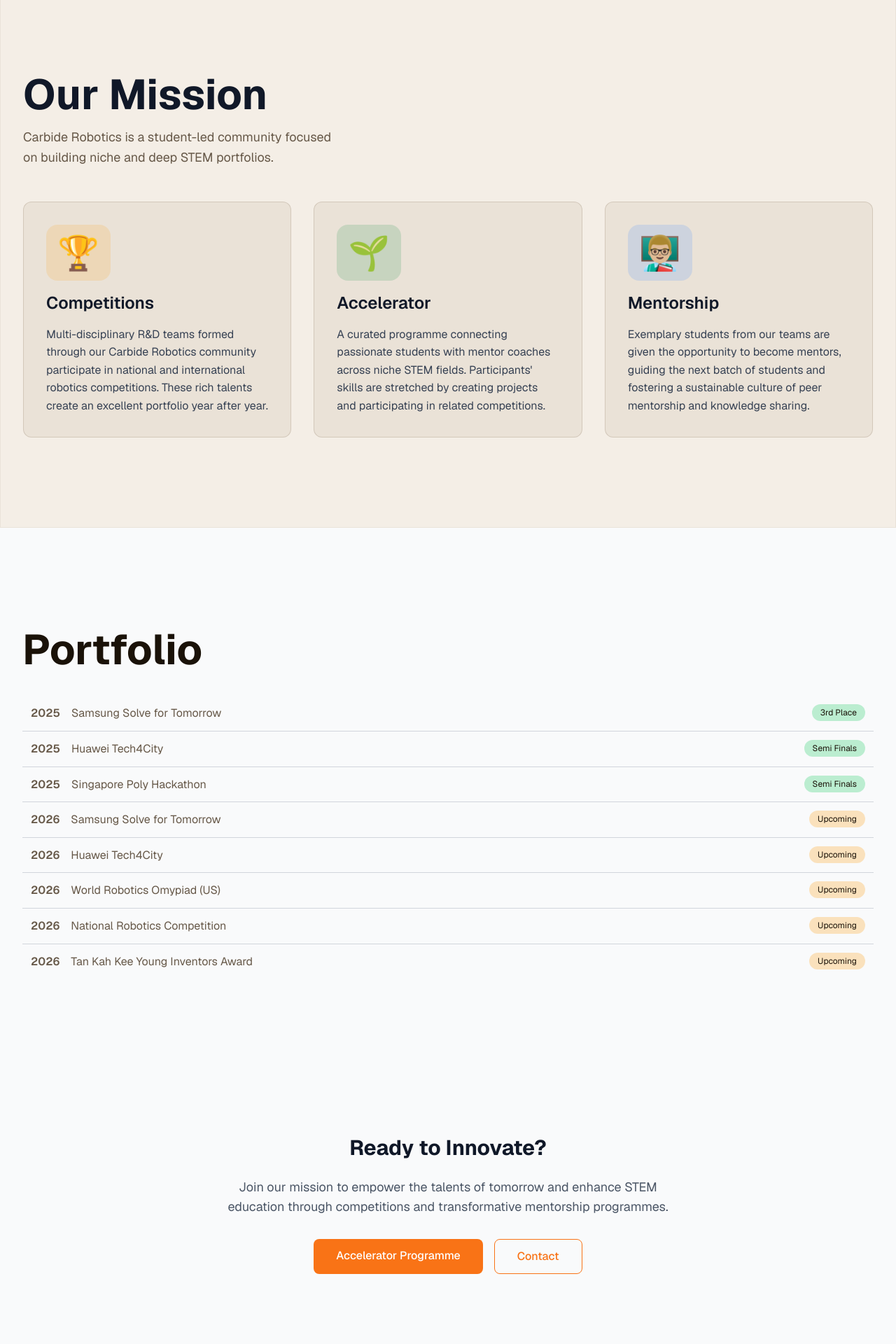
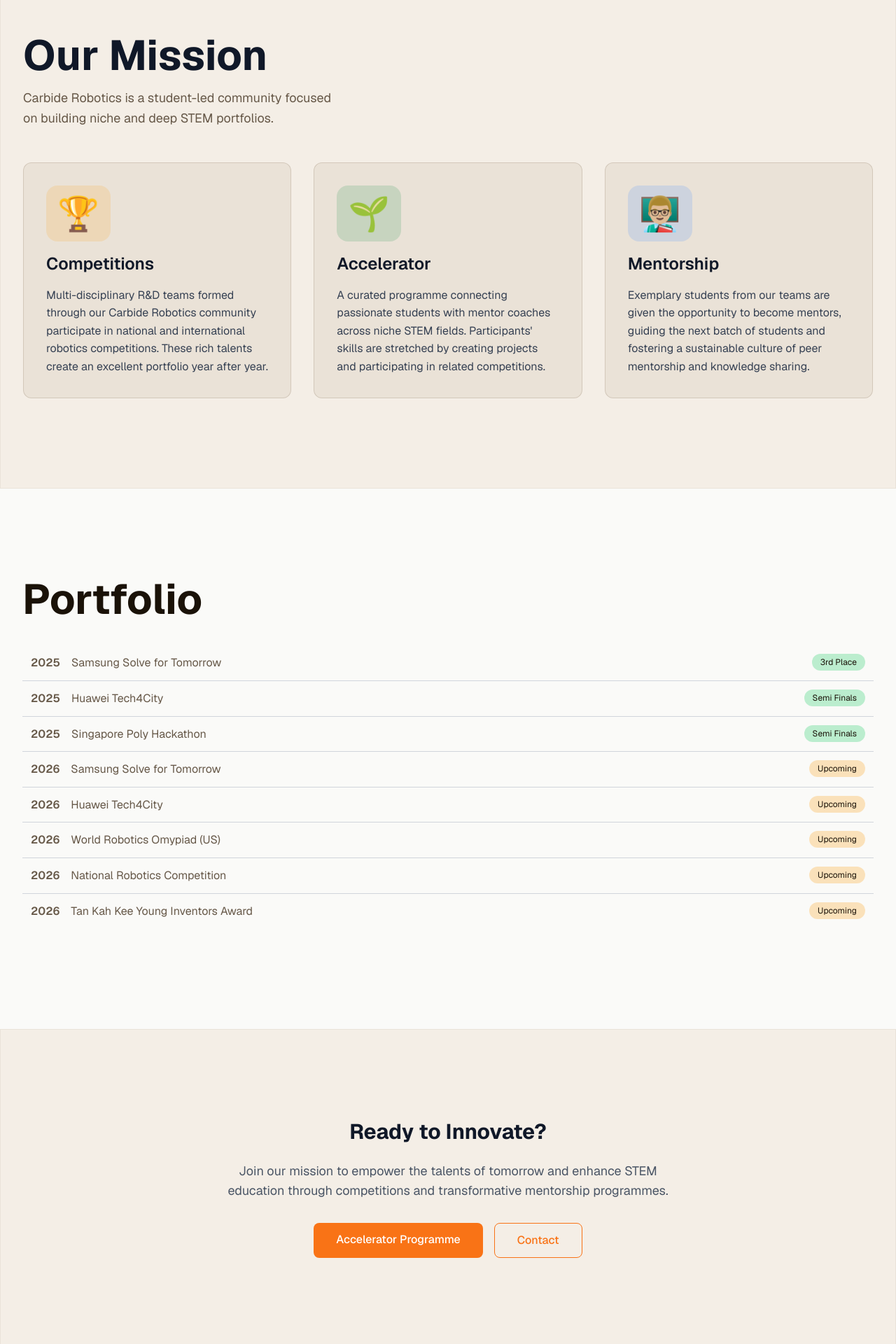
Before and after one commit to vensah-dev/carbide-robotics, a Next.js app: page / in a window 1280 px wide. Shown: the part 880-2800 px from the top of the page at 70% size. Built offline with nearby package versions, Linux system fonts and the light colour scheme.

Commit message:
About page finally finished

```diff
--- a/app/contact/page.tsx
+++ b/app/contact/page.tsx
@@ -66,7 +66,7 @@ export default function ContactPage() {
                 <div className="text-2xl mt-1">✉️</div>
                 <div>
                   <h3 className="font-semibold text-gray-900">Email</h3>
-                  <p className="text-gray-600">contact@carbiderobotics.org</p>
+                  <p className="text-gray-600">contact@carbiderobotics.com</p>
                 </div>
               </div>
 
@@ -82,7 +82,7 @@ export default function ContactPage() {
                 <div className="text-2xl mt-1">🌐</div>
                 <div>
                   <h3 className="font-semibold text-gray-900">Website</h3>
-                  <p className="text-gray-600">www.carbiderobotics.org</p>
+                  <p className="text-gray-600">www.carbiderobotics.com</p>
                 </div>
               </div>
             </div>
--- a/app/page.tsx
+++ b/app/page.tsx
@@ -12,7 +12,7 @@ import Link from "next/link";
 
 export default function Home() {
   return (
-    <div className="min-h-screen bg-gray-50">
+    <div className="min-h-screen bg-baclground-primary text-font-primary">
       {/* Minimal Navigation */}
       <Navbar />
 
@@ -20,7 +20,7 @@ export default function Home() {
       <Hero />
 
       {/* Content Sections */}
-      <div className="w-screen py-16 space-y-20">
+      <div className="w-screen">
         {/* Overview Card */}
         <Mission />
 
@@ -28,7 +28,7 @@ export default function Home() {
         <Portfolio />
 
         {/* CTA Section */}
-        <section className="text-center py-16 px-8">
+        <section className="text-center py-32 px-8 bg-background-secondary border border-border-color/25">
           <h2 className="text-3xl font-bold text-gray-900 mb-6">Ready to Innovate?</h2>
 
           <p className="text-lg text-gray-600 mb-8 max-w-2xl mx-auto">
--- a/components/hero.tsx
+++ b/components/hero.tsx
@@ -7,7 +7,7 @@ import { SecondaryButton } from "./secondary-button";
 export function Hero() {
 
   return (
-      <section className="flex items-center px-8 text-left h-[calc(100vh-81px)]">
+      <div className="flex items-center px-8 text-left h-[calc(100vh-73px)]">
         <div className="max-w-6xl ">
 
           <h1 className="text-5xl md:text-8xl font-bold text-[var(--font-primary)] mb-3 leading-[1.15]">
@@ -24,6 +24,6 @@ export function Hero() {
           </div>
 
         </div>
-      </section>
+      </div>
   );
 }
--- a/components/mission.tsx
+++ b/components/mission.tsx
@@ -5,7 +5,7 @@ import { Card } from "@/components/card";
 export function Mission() {
 
   return (
-    <section id="overview" className="bg-background-secondary border border-border-color/25 px-8 py-32">
+    <div id="overview" className="bg-background-secondary border border-border-color/25 px-8 py-32 m-0">
 
 
       <div className="text-left mb-12">
@@ -51,6 +51,6 @@ export function Mission() {
 
       </div>
 
-    </section>
+    </div>
   );
 }
--- a/components/portfolio.tsx
+++ b/components/portfolio.tsx
@@ -49,7 +49,7 @@ export function Portfolio() {
   ]
 
   return (
-    <section className="px-8 py-16">
+    <div className="px-8 py-32">
       <h3 className="text-6xl font-bold text-font-primary mb-12">Portfolio</h3>
 
       <div className="grid grid-cols-1 gap-3 pb-4">
@@ -66,6 +66,6 @@ export function Portfolio() {
         ))}
       </div>
 
-    </section>
+    </div>
   );
 }
```
